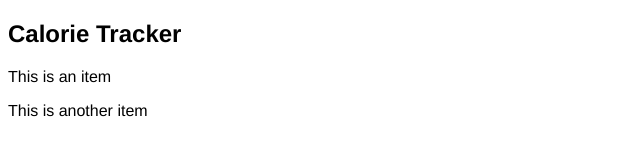
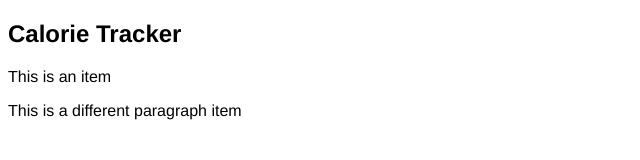
Before and after one commit to josueramirez1/calorie-tracker, a website built with webpack: page src/template.html in a window 1280 px wide. Shown: the whole page, without its empty margins (0-640 px from the left). Built offline with nearby package versions, Linux system fonts and the light colour scheme.

Commit message:
this is a different paragraph element

```diff
--- a/src/template.html
+++ b/src/template.html
@@ -16,7 +16,7 @@
       <h1>Calorie Tracker</h1>
       <div class="container">
         <p>This is an item</p>
-        <p>This is another item</p>
+        <p>This is a different paragraph item</p>
       </div>
     </section>
   </body>
```
Also changed, not shown: dist/index.html.
